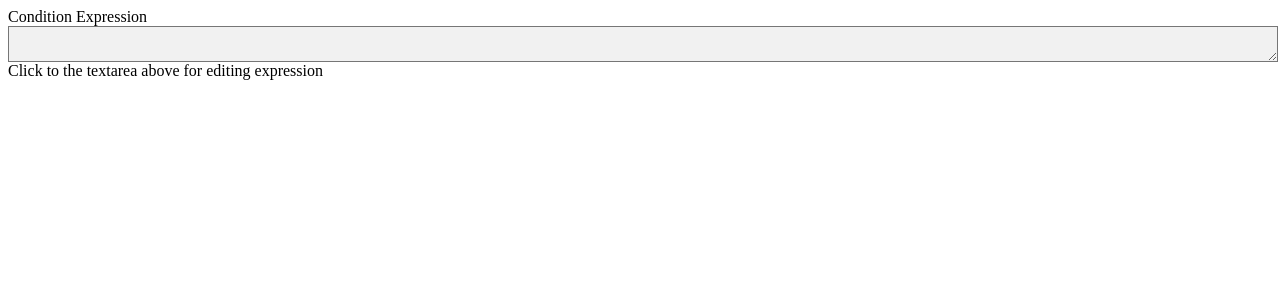
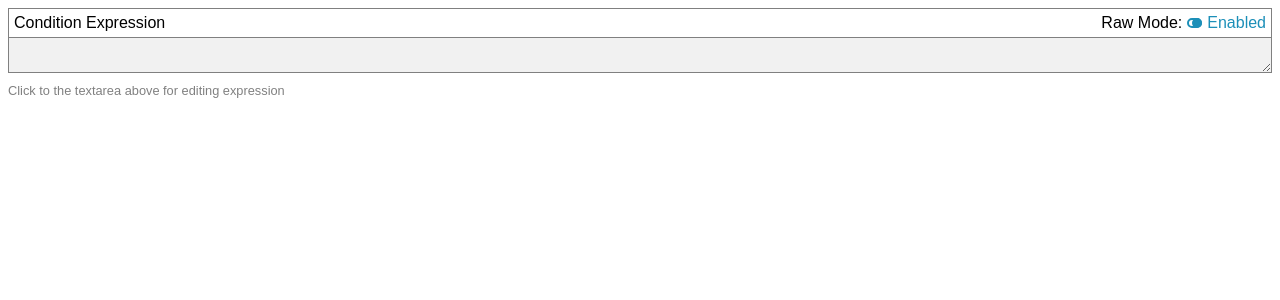
Before and after one commit to dimovs/fxbo, a Vue app: page / in a window 1280 px wide. Shown: the top 300 px of the page. Built offline with nearby package versions, Linux system fonts and the light colour scheme.

Commit message:
add mode toggle
* style font
* fix component styles
* refactor style class names

```diff
--- a/src/components/RegExpController.vue
+++ b/src/components/RegExpController.vue
@@ -1,15 +1,29 @@
 <template>
-  <section class="reg-exp-controller">
-    <div @click="showPopup" class="reg-exp-controller__wrapper">
-      <span class="reg-exp-controller__text">
-        Condition Expression
-      </span>
-      <textarea class="reg-exp-controller__expressions" v-model="expressions" />
-      <span class="reg-exp-controller__text">
+  <section class="controller">
+    <div class="controller__wrapper">
+      <header class="controller__header">
+        <div class="controller__title">
+          Condition Expression
+        </div>
+        <div class="controller__mode">
+          <span>Raw Mode:</span>
+          <label class="mode" tabindex="0" @keyup.enter="toggleMode">
+            <input v-model="mode" type="checkbox" hidden />
+            <span class="mode__toggle" />
+            <span class="mode__name">{{ modeName }}</span>
+          </label>
+       </div>
+      </header>
+      <textarea
+        class="controller__expressions"
+        @click="showPopup"
+        v-model="expressions"
+      />
+      <footer class="controller__footer">
         Click to the textarea above for editing expression
-      </span>
+      </footer>
     </div>
-    <div v-if="isPopupShowed" class="reg-exp-controller__popup">
+    <div v-if="isPopupShowed" class="controller__popup">
       <div class="popup">
         <div class="popup__header">
           <span class="popup__title">Condition Expression</span>
@@ -19,7 +33,7 @@
         </div>
         <div class="popup__content">
           <div class="popup__content-wrapper">
-            <div class="reg-exp-controller__controls">
+            <div class="controller__controls">
               <ul class="operators">
                 <template v-for="(operator, i) in operators" :key="i">
                   <li
@@ -82,14 +96,19 @@ export default {
     },
   },
   setup() {
+    const mode = ref(true);
     const expressions = ref('');
     const isPopupShowed = ref(false);
     const currentOperator = ref(OPERATORS.AND);
     const rules = reactive([]);
 
     const operators = computed(() => Object.values(OPERATORS));
+    const modeName = computed(() => (mode.value ? 'Enabled' : 'Disabled'));
 
     const showPopup = () => {
+      if (mode.value) {
+        return;
+      }
       isPopupShowed.value = true;
     };
     const hidePopup = () => {
@@ -108,37 +127,101 @@ export default {
     const deleteRule = (pos) => {
       rules.splice(pos, 1);
     };
+    const toggleMode = () => {
+      mode.value = !mode.value;
+    };
 
     return {
+      mode,
       expressions,
       isPopupShowed,
       currentOperator,
       operators,
       rules,
+      modeName,
       hidePopup,
       selectOperator,
       showPopup,
       addRule,
       applyRules,
       deleteRule,
+      toggleMode,
     };
   },
 };
 </script>
 
 <style scoped>
-.reg-exp-controller {
+.controller {
   width: 100%;
   height: 100%;
+  font-family: 'PT Sans', sans-serif;
+  font-size: 1rem;
+  font-weight: normal;
 }
 
-.reg-exp-controller__expressions {
+.controller *,
+.controller :before,
+.controller :after {
+  box-sizing: border-box;
+}
+
+.controller__header {
+  display: flex;
+  flex-direction: row;
+  flex-wrap: wrap;
+  justify-content: space-between;
+  padding: 5px;
+  border: 1px solid grey;
+  border-bottom: none;
+}
+
+.controller__footer {
+  margin-top: 10px;
+  color: gray;
+  font-size: 0.8rem;
+}
+
+.mode {
+  color: rgba(28, 143, 184, 1);
+  cursor: pointer;
+}
+
+.mode__toggle {
+  display: inline-block;
+  position: relative;
+  width: 15px;
+  height: 10px;
+  border-radius: 10px;
+  border: 2px solid rgba(28, 143, 184, 1);
+  margin: 0 5px;
+}
+
+.mode__toggle:before {
+  position: absolute;
+  content: '';
+  width: 10px;
+  height: 10px;
+  top: -2px;
+  left: -2px;
+  border-radius: 50%;
+  border:  2px solid rgba(28, 143, 184, 1);
+  transition: all 0.4s ease-out;
+}
+
+input:checked + .mode__toggle:before {
+  transform: translateX(5px);
+  background-color: rgba(28, 143, 184, 1);
+}
+
+.controller__expressions {
   display: block;
   width: 100%;
   background-color: rgba(241, 241, 241, 1);
+  border: 1px solid grey;
 }
 
-.reg-exp-controller__controls {
+.controller__controls {
   display: flex;
   flex-direction: row;
   flex-wrap: wrap;
@@ -148,7 +231,7 @@ export default {
   background-color: rgba(241, 241, 241, 1);
 }
 
-.reg-exp-controller__popup {
+.controller__popup {
   position: fixed;
   display: flex;
   flex-direction: column;
```
